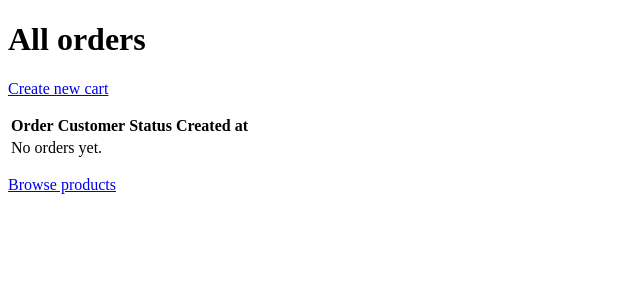
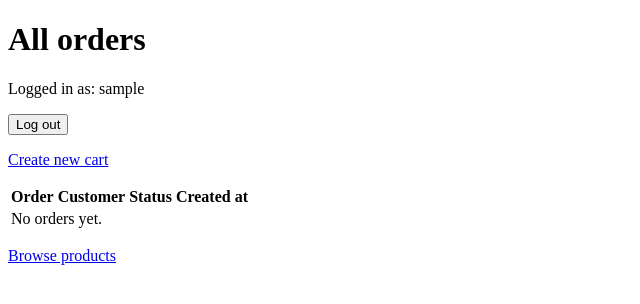
Before and after one commit to camaliyev/stockflow, a Django app: page /orders/ in a window 1280 px wide. Shown: the top 304 px of the page, without its empty margins (0-640 px from the left). Run offline with Django 5.2, Linux system fonts and the light colour scheme; the visitor is signed in with stand-in values (Sample User, id 1); data comes from the database, SQL or seed files in the repository; data that the repository does not hold is empty.

Commit message:
Add logout controls to product and order pages

```diff
--- a/config/settings.py
+++ b/config/settings.py
@@ -130,3 +130,4 @@ MAILERS = {
 
 LOGIN_URL = "login"
 LOGIN_REDIRECT_URL = "inventory:product_list"
+LOGOUT_REDIRECT_URL = "login"
--- a/config/urls.py
+++ b/config/urls.py
@@ -23,5 +23,5 @@ urlpatterns = [
     path("", include("inventory.urls")),
     path("orders/", include("orders.urls")),
     path("accounts/login/", auth_views.LoginView.as_view(template_name="registration/login.html",), name="login"),
-
+    path("accounts/logout/", auth_views.LogoutView.as_view(), name="logout"),
 ]
--- a/orders/templates/orders/order_list.html
+++ b/orders/templates/orders/order_list.html
@@ -7,12 +7,19 @@
 </head>
 <body>
     <h1>
+
         {% if request.user.is_staff %}
             All orders
         {% else %}
             My orders
         {% endif %}
     </h1>
+    <p>Logged in as: {{ request.user.username }}</p>
+
+    <form method="post" action="{% url 'logout' %}">
+        {% csrf_token %}
+        <button type="submit">Log out</button>
+    </form>
 
     <p>
         <a href="{% url 'orders:order_create' %}">Create new cart</a>
```
Also changed, not shown: inventory/templates/inventory/product_list.html (+7 -0 lines).
